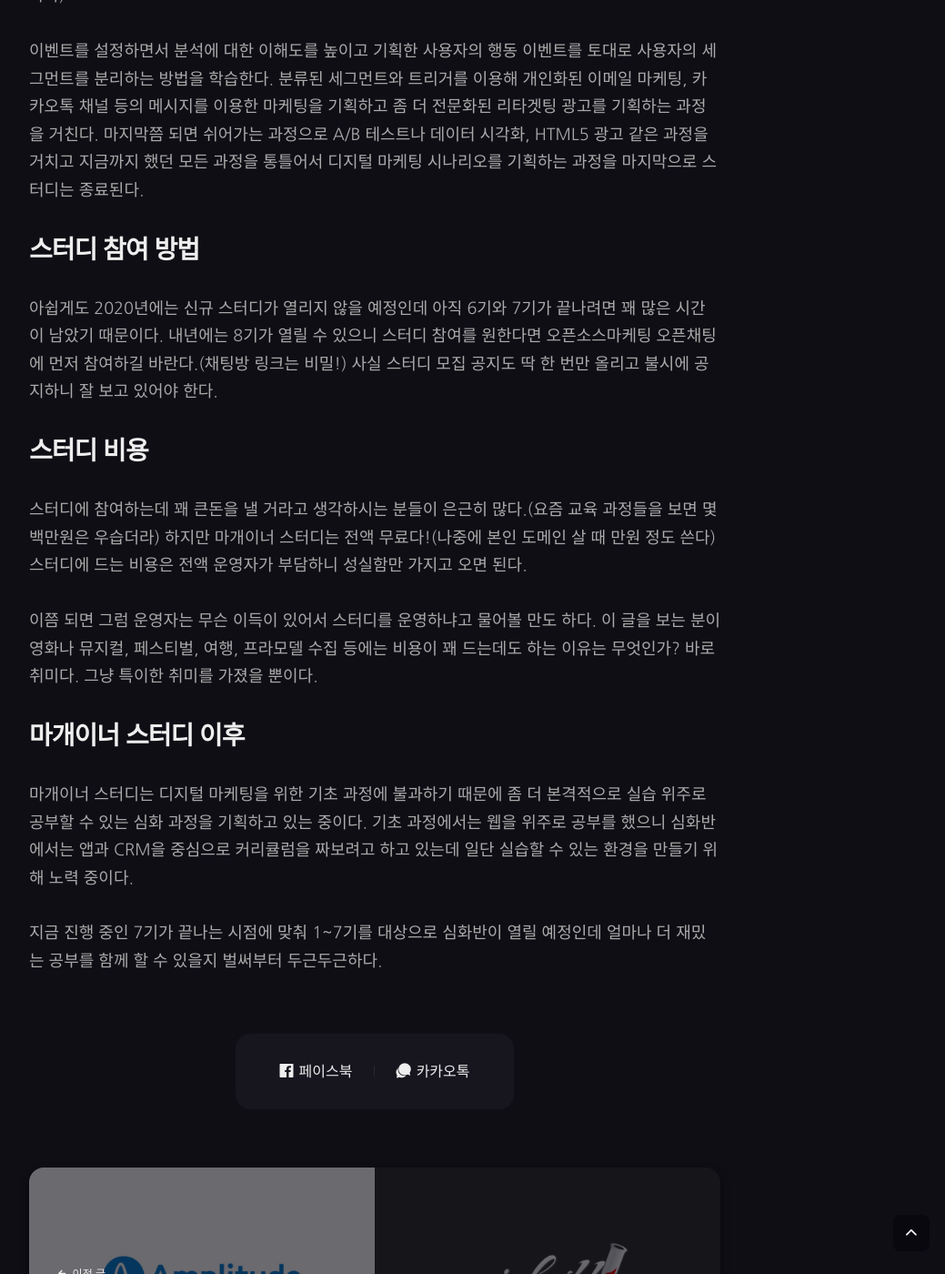
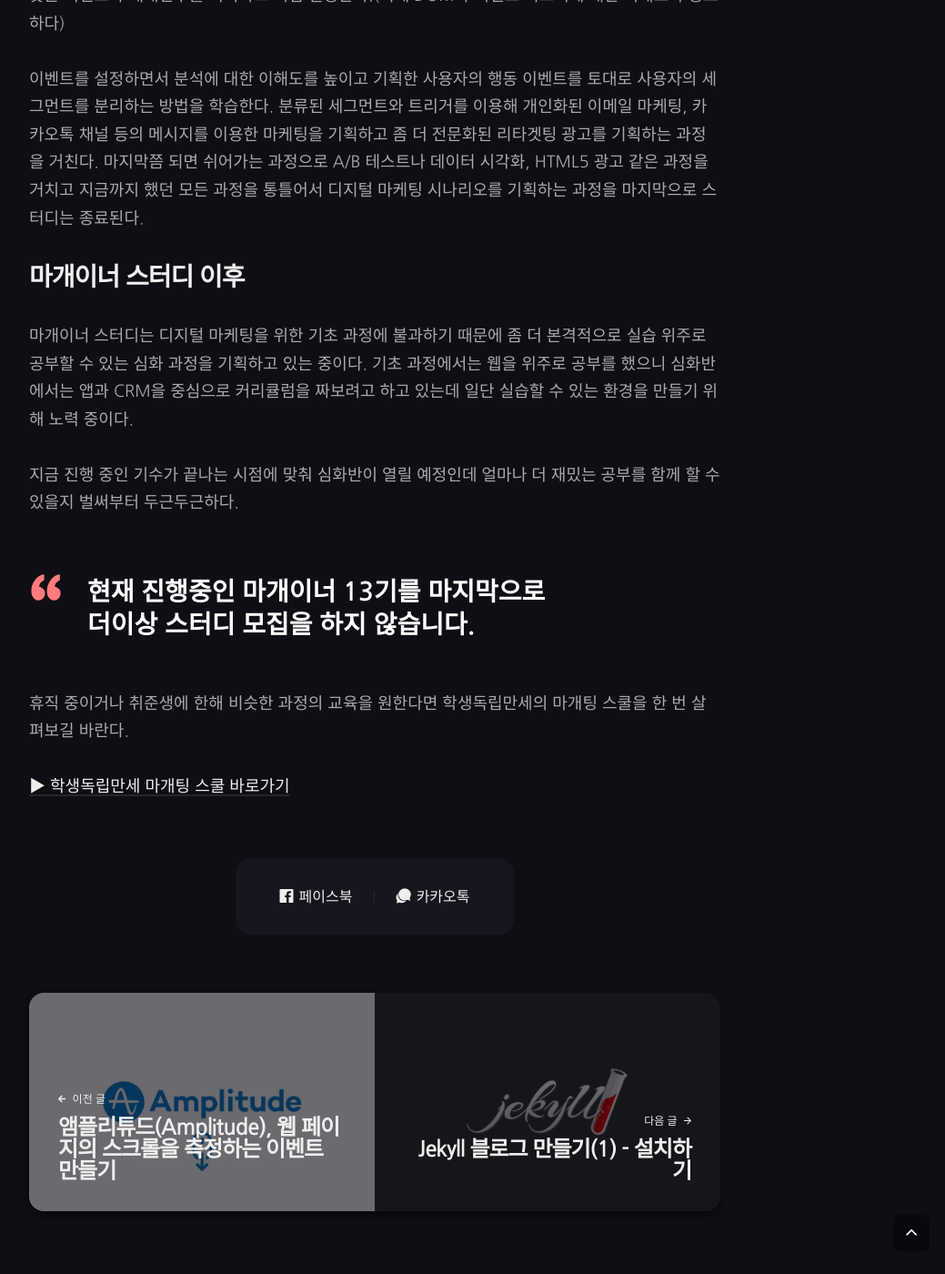
Before and after one commit to ogaeng/ogaeng-blog-dark, a Jekyll site: the page built from _posts/2020-02-19-introduce-mgin.md, in a window 1280 px wide and 1400 px high, scrolled down 2602 px. Shown: the whole window at 91% size, without its empty margins (228-1267 px from the left). Built offline with Jekyll 4.4.1, drawn with Linux system fonts in a browser that asks for light colours; nearby versions of some CDN libraries; some of the changed text lies outside the part shown.

Commit message:
마개이너 소개 글 변경

```diff
--- a/_posts/2020-02-19-introduce-mgin.md
+++ b/_posts/2020-02-19-introduce-mgin.md
@@ -18,7 +18,7 @@
 
 ## 마개이너 소개
 
-마개이너는 마케터+개발자+디자이너의 합성어로 웹 지식을 바탕으로 더 진보된 디지털 마케팅을 하자는 의미로 만들어졌으며 커리큘럼은 HTML, CSS, Javascript, 디지털 마케팅 순으로 이어진다.
+마개이너란 디지털 마케팅 스터디로 마케터+개발자+디자이너의 합성어로 웹 지식을 바탕으로 더 진보된 디지털 마케팅을 하자는 의미로 만들어졌으며 커리큘럼은 HTML, CSS, Javascript, 디지털 마케팅 순으로 이어진다.
 
 2018년 4월, 1기를 시작으로 2020년 2월 현재 7기가 한창 진행 중인데, 1기부터 7기까지 참여자가 소속된 업종이 겹치지 않도록 선발을 하고 있어 스터디 이외에도 다양한 교류가 가능하다.
 
@@ -52,18 +52,14 @@
 
 이벤트를 설정하면서 분석에 대한 이해도를 높이고 기획한 사용자의 행동 이벤트를 토대로 사용자의 세그먼트를 분리하는 방법을 학습한다. 분류된 세그먼트와 트리거를 이용해 개인화된 이메일 마케팅, 카카오톡 채널 등의 메시지를 이용한 마케팅을 기획하고 좀 더 전문화된 리타겟팅 광고를 기획하는 과정을 거친다. 마지막쯤 되면 쉬어가는 과정으로 A/B 테스트나 데이터 시각화, HTML5 광고 같은 과정을 거치고 지금까지 했던 모든 과정을 통틀어서 디지털 마케팅 시나리오를 기획하는 과정을 마지막으로 스터디는 종료된다.
 
-## 스터디 참여 방법
-
-아쉽게도 2020년에는 신규 스터디가 열리지 않을 예정인데 아직 6기와 7기가 끝나려면 꽤 많은 시간이 남았기 때문이다. 내년에는 8기가 열릴 수 있으니 스터디 참여를 원한다면 오픈소스마케팅 오픈채팅에 먼저 참여하길 바란다.(채팅방 링크는 비밀!) 사실 스터디 모집 공지도 딱 한 번만 올리고 불시에 공지하니 잘 보고 있어야 한다.
-
-## 스터디 비용
-
-스터디에 참여하는데 꽤 큰돈을 낼 거라고 생각하시는 분들이 은근히 많다.(요즘 교육 과정들을 보면 몇 백만원은 우습더라) 하지만 마개이너 스터디는 전액 무료다!(나중에 본인 도메인 살 때 만원 정도 쓴다) 스터디에 드는 비용은 전액 운영자가 부담하니 성실함만 가지고 오면 된다.
-
-이쯤 되면 그럼 운영자는 무슨 이득이 있어서 스터디를 운영하냐고 물어볼 만도 하다. 이 글을 보는 분이 영화나 뮤지컬, 페스티벌, 여행, 프라모델 수집 등에는 비용이 꽤 드는데도 하는 이유는 무엇인가? 바로 취미다. 그냥 특이한 취미를 가졌을 뿐이다.
-
 ## 마개이너 스터디 이후
 
 마개이너 스터디는 디지털 마케팅을 위한 기초 과정에 불과하기 때문에 좀 더 본격적으로 실습 위주로 공부할 수 있는 심화 과정을 기획하고 있는 중이다. 기초 과정에서는 웹을 위주로 공부를 했으니 심화반에서는 앱과 CRM을 중심으로 커리큘럼을 짜보려고 하고 있는데 일단 실습할 수 있는 환경을 만들기 위해 노력 중이다.
 
-지금 진행 중인 7기가 끝나는 시점에 맞춰 1~7기를 대상으로 심화반이 열릴 예정인데 얼마나 더 재밌는 공부를 함께 할 수 있을지 벌써부터 두근두근하다.
+지금 진행 중인 기수가 끝나는 시점에 맞춰 심화반이 열릴 예정인데 얼마나 더 재밌는 공부를 함께 할 수 있을지 벌써부터 두근두근하다.
+
+> 현재 진행중인 마개이너 13기를 마지막으로<br>더이상 스터디 모집을 하지 않습니다.
+
+휴직 중이거나 취준생에 한해 비슷한 과정의 교육을 원한다면 학생독립만세의 마개팅 스쿨을 한 번 살펴보길 바란다.
+
+[▶ 학생독립만세 마개팅 스쿨 바로가기](https://hakdokman.com/courses/magaeting)
```
